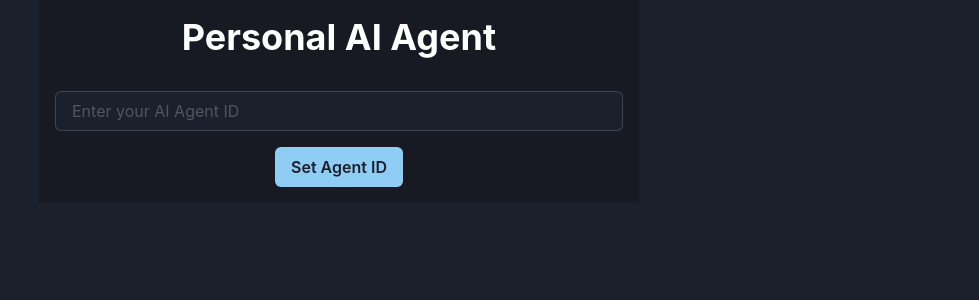
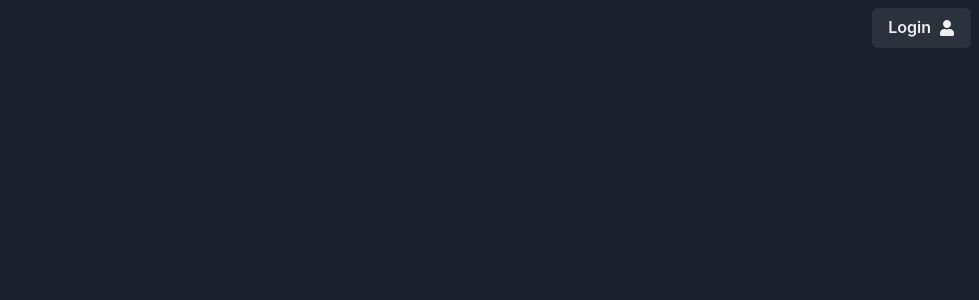
Before and after one commit to GPT-Engineer-App/ai-agent-communicator, a React (Vite) app: page / in a window 1280 px wide. Shown: the top 300 px of the page, without its empty margins (301-1280 px from the left). Built offline with nearby package versions, Linux system fonts and the light colour scheme.

Commit message:
Added a Flex container in the `Index.jsx` page to align the `DropdownMenu` component to the top right corner of the UI.
Prompt: Add a drop down menu in the top right corner of the UI.

```diff
--- /dev/null
+++ b/src/components/DropdownMenu.jsx
@@ -0,0 +1,34 @@
+import React, { useState } from "react";
+import { Menu, MenuButton, MenuList, MenuItem, Button } from "@chakra-ui/react";
+import { FaUser } from "react-icons/fa";
+
+const DropdownMenu = () => {
+  const [isLoggedIn, setIsLoggedIn] = useState(false);
+
+  const handleLogin = () => {
+    // TODO: Implement login functionality
+    setIsLoggedIn(true);
+  };
+
+  const handleLogout = () => {
+    // TODO: Implement logout functionality
+    setIsLoggedIn(false);
+  };
+
+  return (
+    <Menu>
+      <MenuButton as={Button} rightIcon={<FaUser />}>
+        {isLoggedIn ? "Account" : "Login"}
+      </MenuButton>
+      <MenuList>
+        {isLoggedIn ? (
+          <MenuItem onClick={handleLogout}>Logout</MenuItem>
+        ) : (
+          <MenuItem onClick={handleLogin}>Login</MenuItem>
+        )}
+      </MenuList>
+    </Menu>
+  );
+};
+
+export default DropdownMenu;
--- a/src/pages/Index.jsx
+++ b/src/pages/Index.jsx
@@ -1,76 +1,13 @@
-import React, { useState } from "react";
-import { Box, Heading, Input, Button, Text, VStack, HStack, Divider, Spinner } from "@chakra-ui/react";
-import { FaPaperPlane } from "react-icons/fa";
+import React from "react";
+import { Flex, Spacer } from "@chakra-ui/react";
+import DropdownMenu from "../components/DropdownMenu";
 
 const Index = () => {
-  const [agentId, setAgentId] = useState("");
-  const [message, setMessage] = useState("");
-  const [conversation, setConversation] = useState([]);
-  const [loading, setLoading] = useState(false);
-
-  const handleSubmit = async (e) => {
-    e.preventDefault();
-    setLoading(true);
-
-    // Make API call to OpenAI's Assistants API with the agentId and message
-    const response = await fetch("https://api.openai.com/v1/assistants", {
-      method: "POST",
-      headers: {
-        "Content-Type": "application/json",
-        Authorization: `Bearer ${process.env.OPENAI_API_KEY}`,
-      },
-      body: JSON.stringify({
-        assistant_id: agentId,
-        input: message,
-      }),
-    });
-
-    const data = await response.json();
-    setConversation([...conversation, { user: message, agent: data.output }]);
-    setMessage("");
-    setLoading(false);
-  };
-
   return (
-    <Box maxWidth="600px" margin="auto" padding={4} bg="gray.900" color="white">
-      <Heading as="h1" size="xl" textAlign="center" marginBottom={8}>
-        Personal AI Agent
-      </Heading>
-
-      {!agentId && (
-        <VStack spacing={4}>
-          <Input placeholder="Enter your AI Agent ID" value={agentId} onChange={(e) => setAgentId(e.target.value)} bg="gray.800" />
-          <Button colorScheme="blue" onClick={() => setAgentId(agentId)}>
-            Set Agent ID
-          </Button>
-        </VStack>
-      )}
-
-      {agentId && (
-        <>
-          <VStack spacing={4} align="stretch">
-            {conversation.map((msg, index) => (
-              <Box key={index} borderWidth={1} borderRadius="md" padding={4} bg="gray.800">
-                <Text fontWeight="bold">User:</Text>
-                <Text>{msg.user}</Text>
-                <Divider my={2} />
-                <Text fontWeight="bold">Agent:</Text>
-                <Text>{msg.agent}</Text>
-              </Box>
-            ))}
-          </VStack>
-
-          <form onSubmit={handleSubmit}>
-            <HStack marginTop={4}>
-              <Input placeholder="Type your message..." value={message} onChange={(e) => setMessage(e.target.value)} bg="gray.800" />
-              <Button colorScheme="blue" type="submit" rightIcon={<FaPaperPlane />} isLoading={loading}>
-                Send
-              </Button>
-            </HStack>
-          </form>
-        </>
-      )}
-    </Box>
+    <Flex minWidth="max-content" alignItems="center" justifyContent="flex-end" p={2}>
+      <Spacer />
+      <DropdownMenu />
+    </Flex>
   );
 };
 
```
